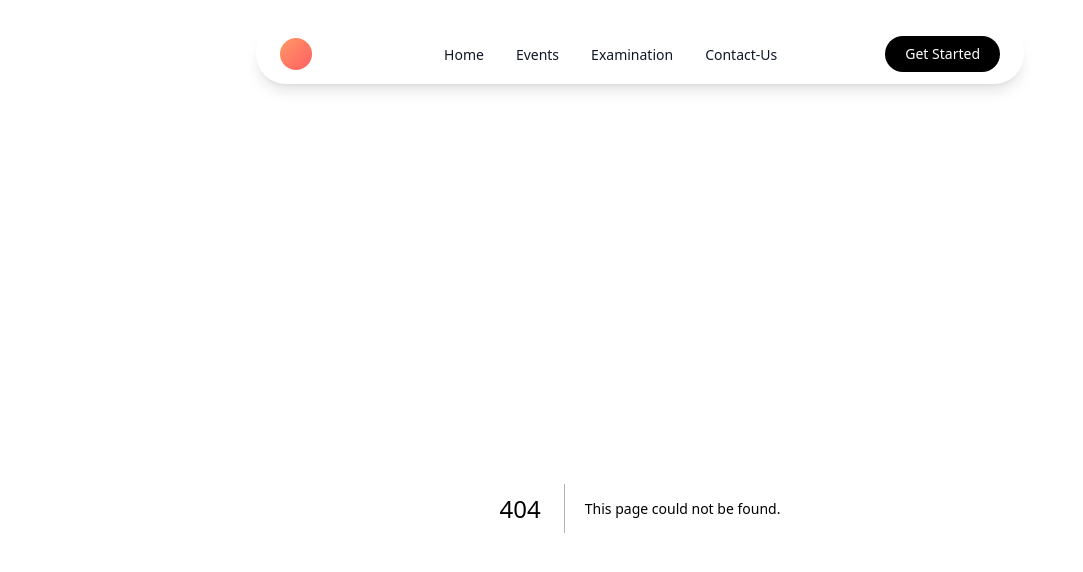
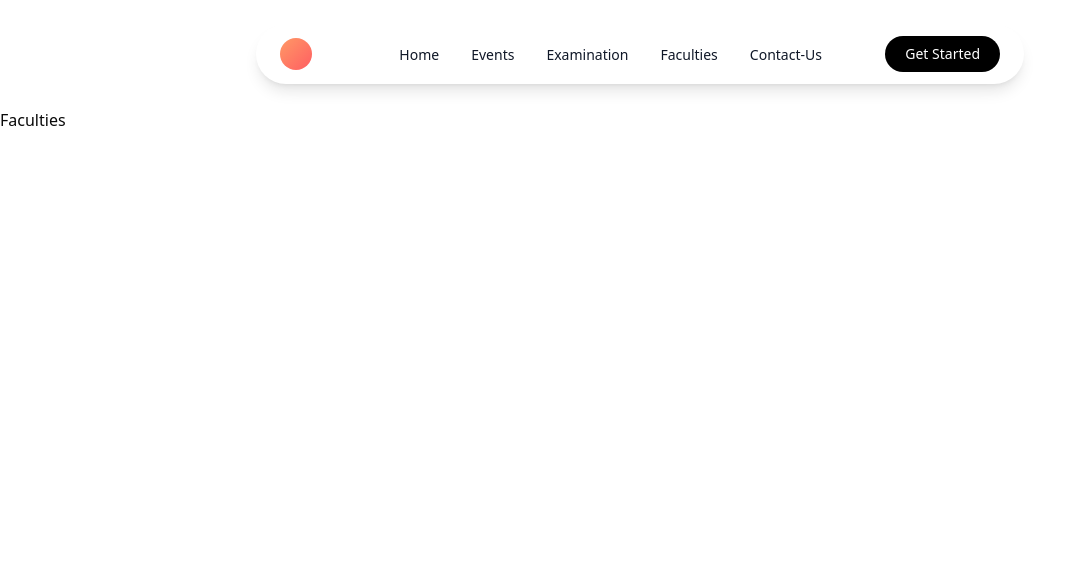
Before and after one commit to zytact/webtech-project, a Next.js app: page /faculties in a window 1280 px wide. Before the commit this address had no page. Shown: the top 572 px of the page, without its empty margins (0-1083 px from the left). Built offline with nearby package versions, Linux system fonts and the light colour scheme.

Commit message:
modified nav

```diff
--- /dev/null
+++ b/src/app/faculties/page.tsx
@@ -0,0 +1,3 @@
+export default function FacultiesPage() {
+  return <h1>Faculties</h1>;
+}
--- a/src/app/page.tsx
+++ b/src/app/page.tsx
@@ -10,11 +10,11 @@ export default function Home() {
     <div>
       <ShuffleHero />
       <DemoOne />
-      {/* Gap between About and Achievements */}
+
       <div className="mt-16 md:mt-24 lg:mt-28">
         <Testimonials />
       </div>
-      {/* Gap between Achievements and FAQ (no extra space above footer) */}
+
       <div className="mt-16 md:mt-24 lg:mt-28">
         <DemoScrollFAQAccordion />
       </div>
--- a/src/components/ui/navbar-1.tsx
+++ b/src/components/ui/navbar-1.tsx
@@ -8,6 +8,7 @@ const NAV_LINKS = [
   { name: "Home", href: "/" },
   { name: "Events", href: "/events" },
   { name: "Examination", href: "/examination" },
+  { name: "Faculties", href: "/faculties" },
   { name: "Contact-Us", href: "/contact-us" },
 ] as const;
 
@@ -89,7 +90,6 @@ const Navbar1 = () => {
           </a>
         </motion.div>
 
-        {/* Mobile Menu Button */}
         <motion.button
           className="flex items-center md:hidden"
           onClick={toggleMenu}
@@ -99,7 +99,6 @@ const Navbar1 = () => {
         </motion.button>
       </div>
 
-      {/* Mobile Menu Overlay */}
       <AnimatePresence>
         {isOpen && (
           <motion.div
```
